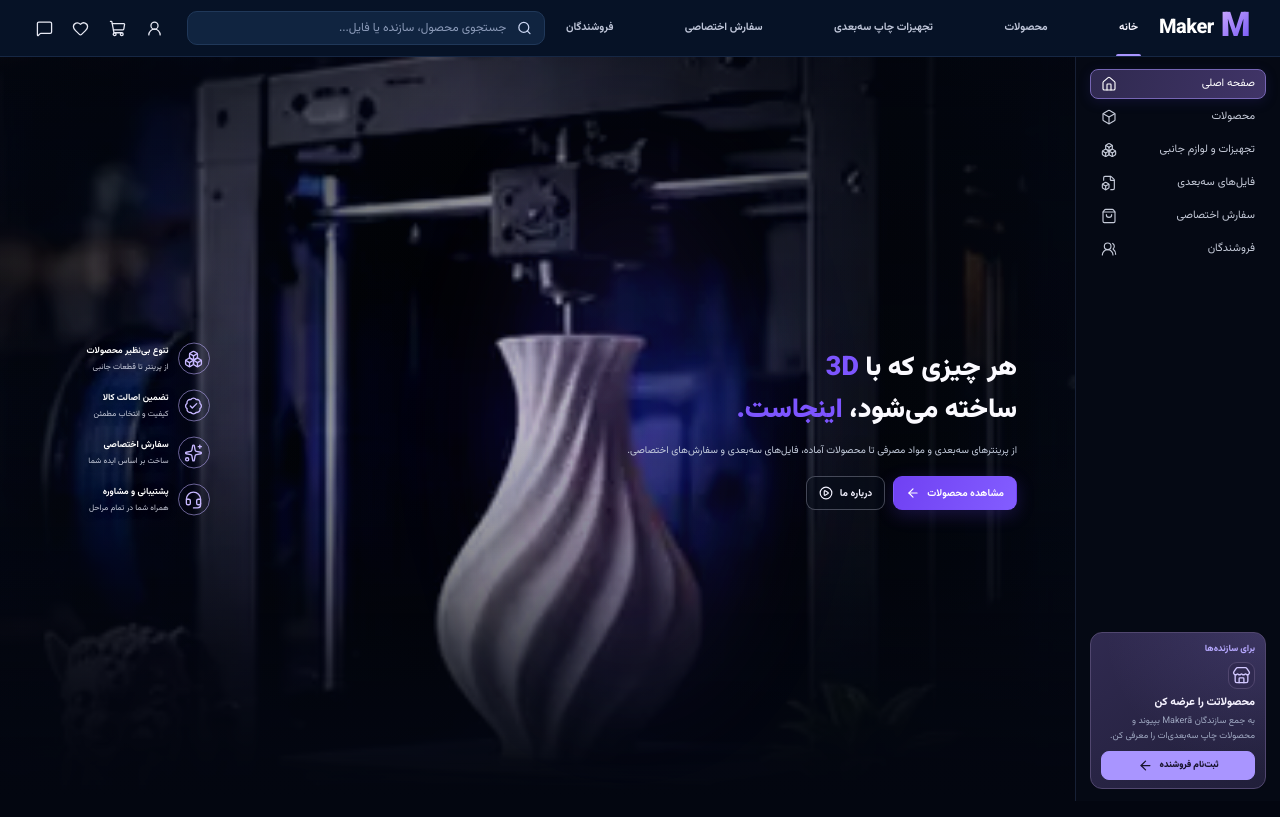
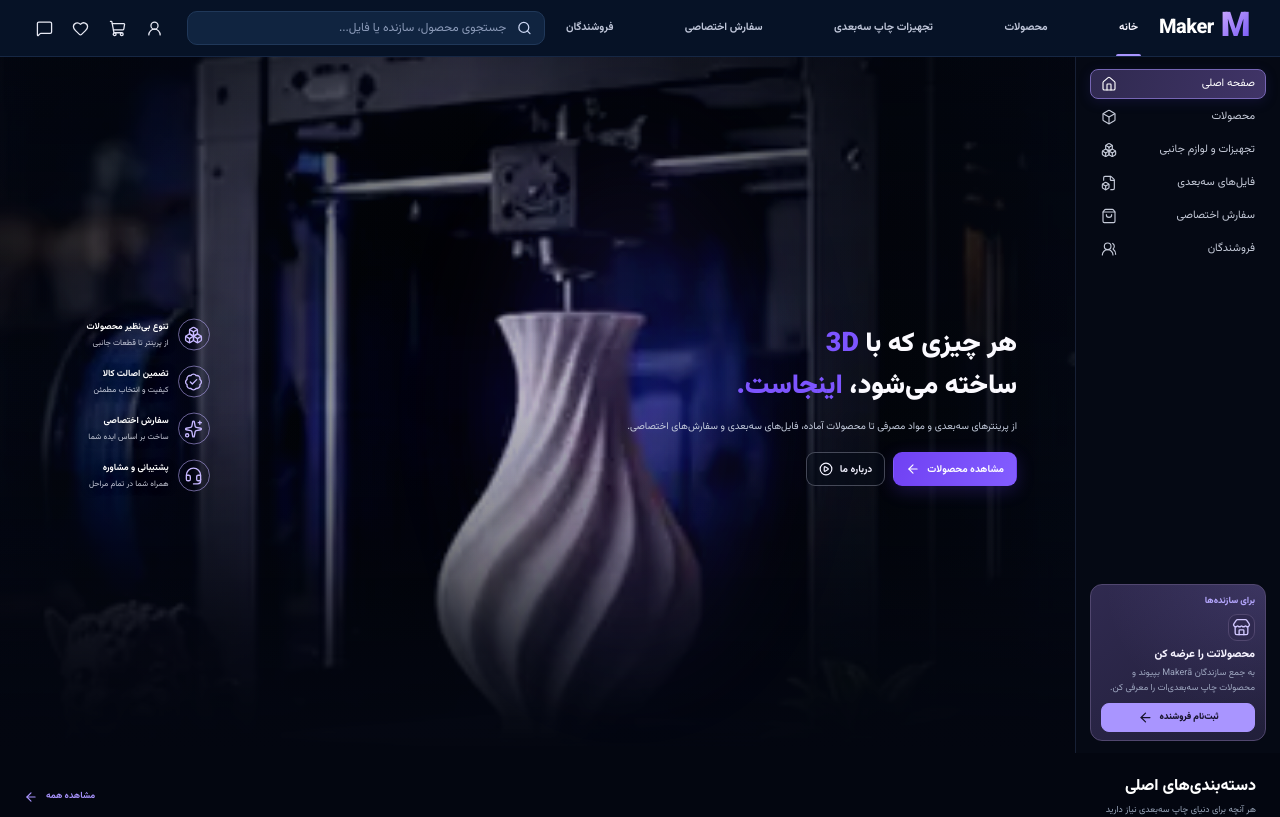
Before and after one commit to ParisaAtaee2000/web-projects, a React (Vite) app in the folder 3d-marketplace/: page / in a window 1280 px wide. Shown: the top 817 px of the page. Built offline with nearby package versions, Linux system fonts and the light colour scheme.

Commit message:
Slightly reduce homepage hero section height

```diff
--- a/3d-marketplace/src/components/hero/hero-image-polish.css
+++ b/3d-marketplace/src/components/hero/hero-image-polish.css
@@ -387,3 +387,12 @@
       linear-gradient(90deg, rgba(3, 7, 17, .78), rgba(3, 7, 17, .35));
   }
 }
+
+
+/* Slightly shorten the first hero section while keeping the sidebar and hero aligned. */
+@media (min-width: 761px) {
+  .home-hero-layout {
+    height: calc(100vh - var(--layout-header-height, 56px) - 48px);
+    min-height: calc(100vh - var(--layout-header-height, 56px) - 48px);
+  }
+}
```
